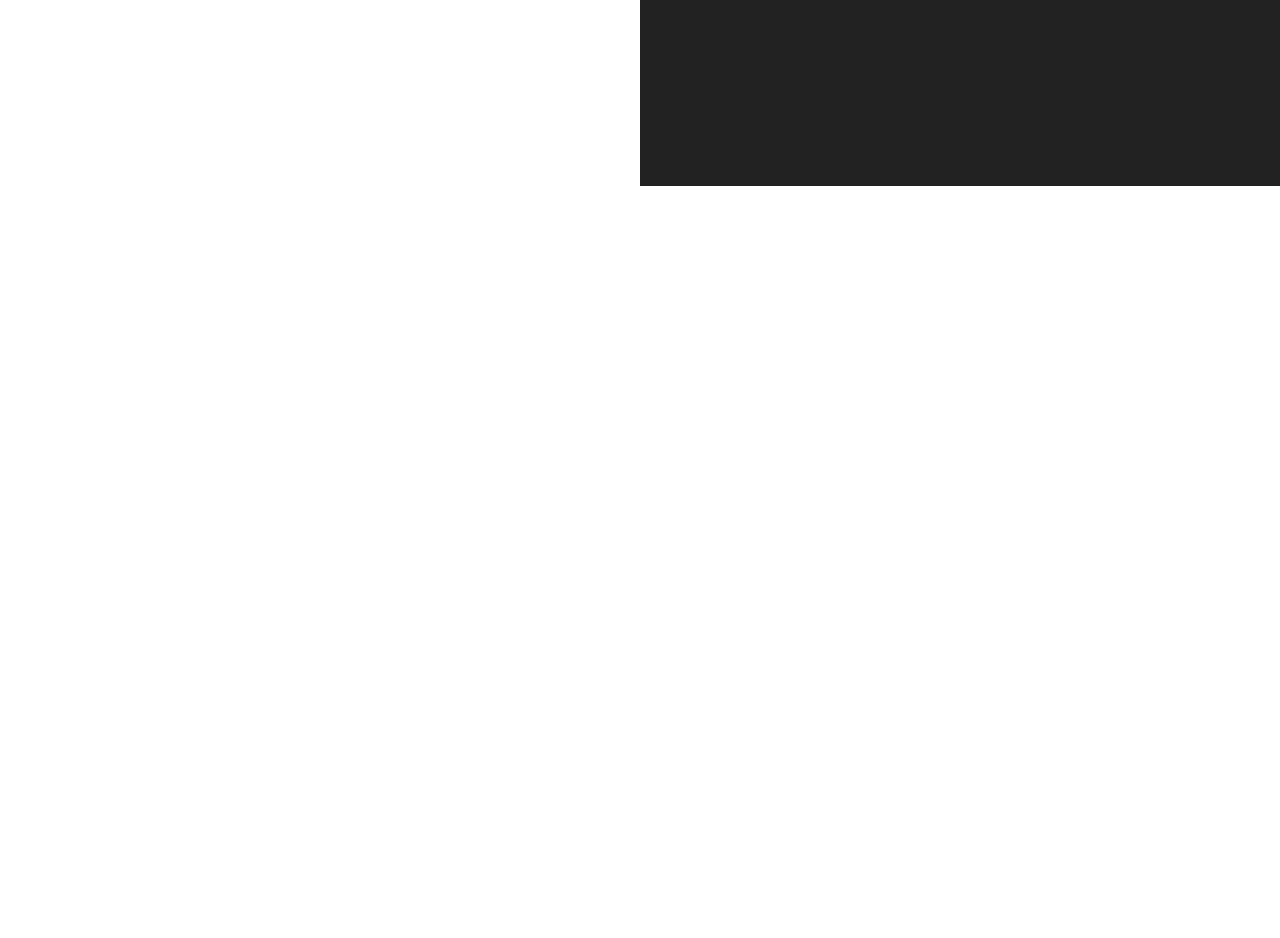
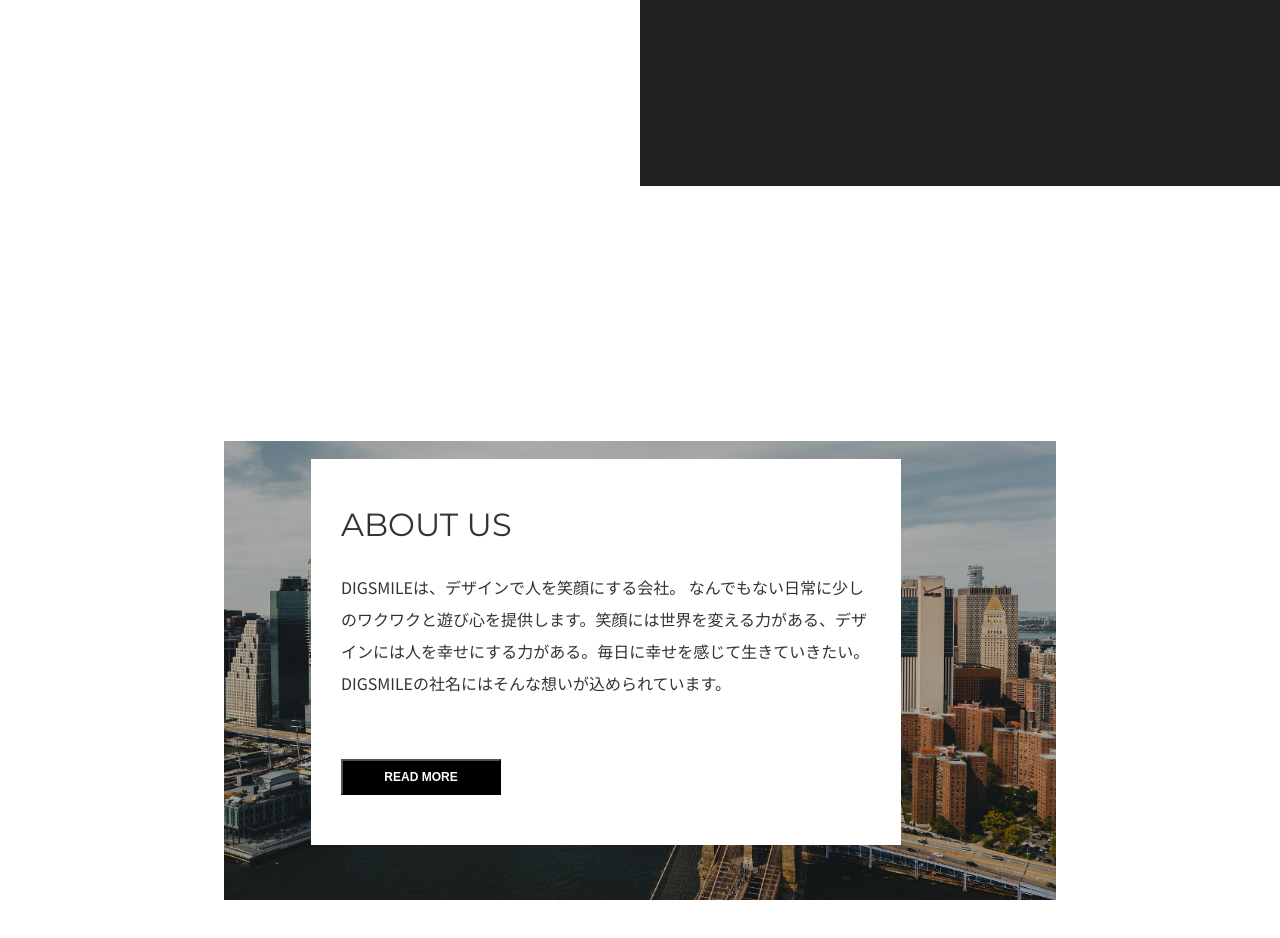
Before and after one commit to KatouProg/cresta_third, a website: page index.html in a window 1280 px wide. Shown: the part 614-1552 px from the top of the page. Before the commit the page ends 800 px from the top, so only its background shows below. Drawn offline with Linux system fonts and the light colour scheme.

Commit message:
ABOUT - ok

```diff
--- a/index.html
+++ b/index.html
@@ -8,6 +8,7 @@
     <title>Cresta Third</title>
 </head>
 <body>
+    <div class="bg">
     <div class="hero">
         <header>
             <a href="#" class="logo"><img src="./media/img/site-logo.png" alt="Logo"></a>
@@ -33,6 +34,7 @@
                     <p class="burgerText">MENU</p>
                 </a>
             </div>
+        </div>
         </header>
 
         <div class="hero_textContainer">
@@ -42,6 +44,16 @@
         </div>
     </div>
 
+    <div class="about">
+        <div class="about_text">
+            <h2 class="about_title">ABOUT US</h2>
+            <p class="about_desc">DIGSMILEは、デザインで人を笑顔にする会社。
+                なんでもない日常に少しのワクワクと遊び心を提供します。笑顔には世界を変える力がある、デザインには人を幸せにする力がある。毎日に幸せを感じて生きていきたい。
+                DIGSMILEの社名にはそんな想いが込められています。</p>
+            <a href=""><button class="btn">READ MORE</button></a>
+        </div>
+    </div>
+
     <script src="burger.js"></script>
 </body>
 </html>
--- a/sass/base/_base.scss
+++ b/sass/base/_base.scss
@@ -18,7 +18,6 @@ html, body, div, span, object, iframe, figure, h1, h2, h3, h4, h5, h6, p, blockq
 
 html {
     scroll-behavior: smooth;
-    background: linear-gradient(90deg, #FFFFFF 50%, #222222 50%);
 }
 
 footer, header, nav, section, main{
--- a/sass/base/_typography.scss
+++ b/sass/base/_typography.scss
@@ -28,3 +28,22 @@ $japanese: 'Noto Sans JP', sans-serif;
     color: white;
     line-height: 100px;
 }
+
+
+
+// About
+
+.about_title {
+    font-family: $romaji;
+    color: #333333;
+    font-size: 32px;
+}
+
+.about_desc {
+    font-family: $japanese;
+    color: #333333;
+    font-size: 16px;
+    line-height: 2rem;
+    margin-top: 30px;
+    margin-bottom: 60px;
+}
--- a/sass/components/_buttons.scss
+++ b/sass/components/_buttons.scss
@@ -0,0 +1,8 @@
+.btn {
+	width: 160px;
+	height: 36px;
+	background: #000000;
+	color: white;
+	font-size: 12px;
+	font-weight: bold;
+}
--- a/sass/main.scss
+++ b/sass/main.scss
@@ -9,4 +9,5 @@
 @import "./layouts/header";
 @import "./layouts/nav";
 @import "./pages/hero";
+@import "./pages/about";
 @import "./components/buttons";
--- /dev/null
+++ b/sass/pages/_about.scss
@@ -0,0 +1,18 @@
+.about {
+    height: 730px;
+    justify-content: center;
+    align-items: center;
+    background-image: url("../../media/img/about-img.png");
+    background-repeat: no-repeat;
+    background-size: 65%;
+    background-position: center;
+    padding: 120px 170px;
+}
+
+.about_text {
+    width: 590px;
+    background-color: white;
+    margin-left: 15%;
+    margin-top: 3.5%;
+    padding: 50px 30px;
+}
--- a/sass/pages/_hero.scss
+++ b/sass/pages/_hero.scss
@@ -101,9 +101,18 @@ header {
     background-image: url("../../media/img/kv-img.png");
     background-repeat: no-repeat;
     background-size: 65%;
+    background-position: center;
   }
 
   .hero_textContainer {
+    position: absolute;
     text-align: start;
-    padding: 157px 0 0 57%;
+    padding: 0 0 0 57%;
+    top: 20%;
   }
+
+  .bg {
+    height: 800px;
+    background: linear-gradient(90deg, #FFFFFF 50%, #222222 50%);
+    margin-bottom: 120px;
+  }
```
Also changed, not shown: media/img/about-img.png (added), public/css/style.css, 1 other file.
